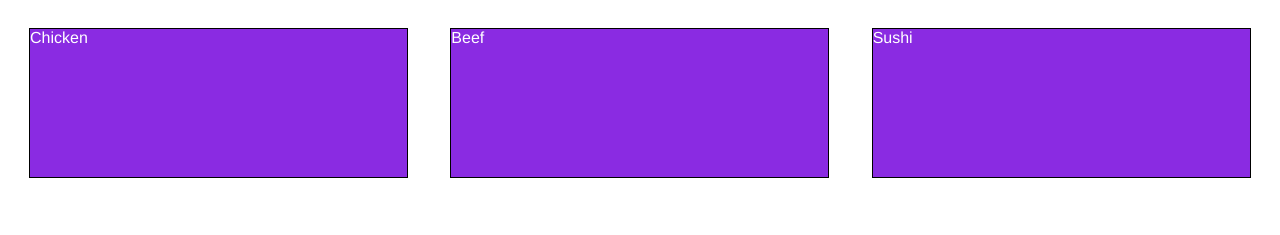
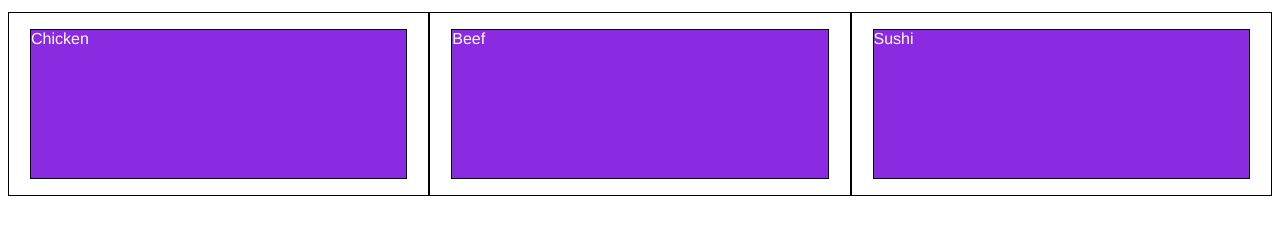
Before and after one commit to Cazr/mod2-solution, a plain HTML site: page index.html in a window 1280 px wide. Shown: the part 61-296 px from the top of the page. Drawn offline with Linux system fonts and the light colour scheme.

Commit message:
Update index.html

```diff
--- a/index.html
+++ b/index.html
@@ -9,6 +9,10 @@
 /********** Base styles **********/
 * {
   box-sizing: border-box;
+}
+
+section {
+border: solid black 1px;
 }
 h1 {
   margin-bottom: 15px;
```
